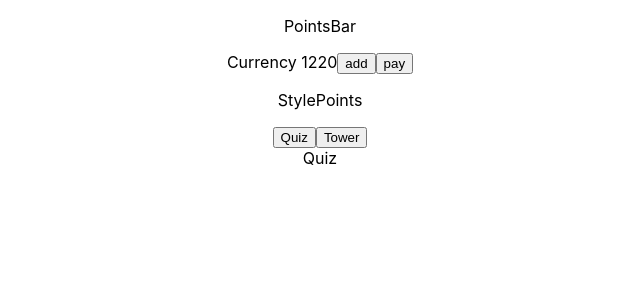
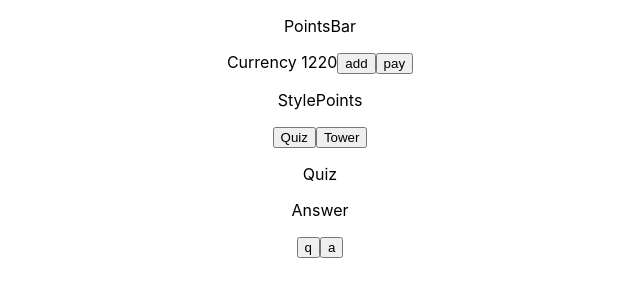
Before and after one commit to redBrigid/KanjiTower, a React (Create React App) app in the folder kanji-tower/: page / in a window 1280 px wide. Both pictures are taken after a click on the button "Quiz". Shown: the top 300 px of the page, without its empty margins (320-960 px from the left). Built offline with nearby package versions, Linux system fonts and the light colour scheme.

Commit message:
quiz basics

```diff
--- a/kanji-tower/src/actions/index.js
+++ b/kanji-tower/src/actions/index.js
@@ -28,3 +28,31 @@ export const setCharacterDetailsMode=(arg)=>{
         payload: arg
     };
 };
+
+export const plusButton=arg=>{
+    return{
+        type:'PLUS_BUTTON',
+        payload: arg
+    }
+}
+
+export const minusButton=arg=>{
+    return{
+        type:'MINUS_BUTTON',
+        payload: arg
+    }
+}
+
+export const quizModeQuestion=arg=>{
+    return{
+        type:'QUIZ_MODE_QUESTION',
+        payload: arg
+    }
+}
+
+export const quizModeAnswer=arg=>{
+    return{
+        type:'QUIZ_MODE_ANSWER',
+        payload: arg
+    }
+}
--- /dev/null
+++ b/kanji-tower/src/components/Answer.js
@@ -0,0 +1,10 @@
+import React from 'react'
+
+export default function Answer() {
+  return (
+    <div>
+        <p>Answer</p>
+
+    </div>
+  )
+}
--- /dev/null
+++ b/kanji-tower/src/components/Question.js
@@ -0,0 +1,15 @@
+import React from 'react'
+import { useSelector,useDispatch } from 'react-redux'
+
+export default function Question(props) {
+
+    const dispatch=useDispatch();
+    return (
+        <div>
+            <p>Question</p>
+            {/* <p>{props.data}</p> */}
+            {/* <button onClick={()=>dispatch(minusButton(props.data))}>-</button>
+            <button onClick={()=>dispatch(plusButton(props.data))}>+</button> */}
+        </div>
+    )
+}
--- a/kanji-tower/src/components/Quiz.js
+++ b/kanji-tower/src/components/Quiz.js
@@ -1,7 +1,49 @@
 import React from 'react'
+import { useDispatch, useSelector } from 'react-redux';
+import { quizModeAnswer, quizModeQuestion } from '../actions';
+import rawData from '../data.json'
+import Answer from './Answer';
+import Question from './Question';
 
 export default function Quiz() {
+  const mode = useSelector(state=>state.quizModeReducer);
+  const dispatch = useDispatch();
+
   return (
-    <div>Quiz</div>
+    <div>
+      <p>Quiz</p>
+      {
+      mode.state==='question'
+      ?<Question/>
+      :<Answer/>
+      }
+      <button onClick={()=>dispatch(quizModeQuestion())}>q</button>
+      <button onClick={()=>dispatch(quizModeAnswer())}>a</button>
+    </div>
   )
+
+
+
+  //I'm not sure yet from where I'm going to take payload, for now I still don't filter it so I'll just take JSON directly
+
+  // let data = rawData;
+  // let index = 0;
+  // let mode = 'question';
+  // const plusButton = ()=>{
+
+  // }
+  // const minusButton = ()=>{
+
+  // }
+
+  // return (
+  //   <div>
+  //     <p>Quiz</p>
+  //     {
+  //     mode==='question'
+  //     ?<Question data={rawData[0].kanji}/>
+  //     :<Answer data={rawData[0].meaning}/>
+  //     }
+  //   </div>
+  // )
 }
--- a/kanji-tower/src/reducers/index.js
+++ b/kanji-tower/src/reducers/index.js
@@ -1,12 +1,16 @@
 import stylePointsReducer from "./stylePoints";
 import currencyReducer from "./currency";
 import menuReducer from "./menu";
+import quizReducer from "./quiz";
+import quizModeReducer from "./quizMode";
 import {combineReducers} from 'redux';
 
 const allReducers = combineReducers({
     stylePointsReducer,
     currencyReducer,
-    menuReducer
+    menuReducer,
+    quizReducer,
+    quizModeReducer
 });
 
 export default allReducers;
--- /dev/null
+++ b/kanji-tower/src/reducers/quiz.js
@@ -0,0 +1,17 @@
+const quizReducer = (state = '-', action) => {
+    switch (action.type) {
+        case 'PLUS_BUTTON':
+            return {
+                state:'+',
+                payload:action.payload
+            };
+        case 'MINUS_BUTTON':
+            return {
+                state:'-',
+                payload:action.payload
+            };
+        default:
+            return state;
+    }
+}
+export default quizReducer;
--- /dev/null
+++ b/kanji-tower/src/reducers/quizMode.js
@@ -0,0 +1,17 @@
+const quizModeReducer = (state = 'question', action) => {
+    switch (action.type) {
+        case 'QUIZ_MODE_QUESTION':
+            return {
+                state:'question',
+                payload:action.payload
+            };
+        case 'QUIZ_MODE_ANSWER':
+            return {
+                state:'answer',
+                payload:action.payload
+            };
+        default:
+            return state;
+    }
+}
+export default quizModeReducer;
```
